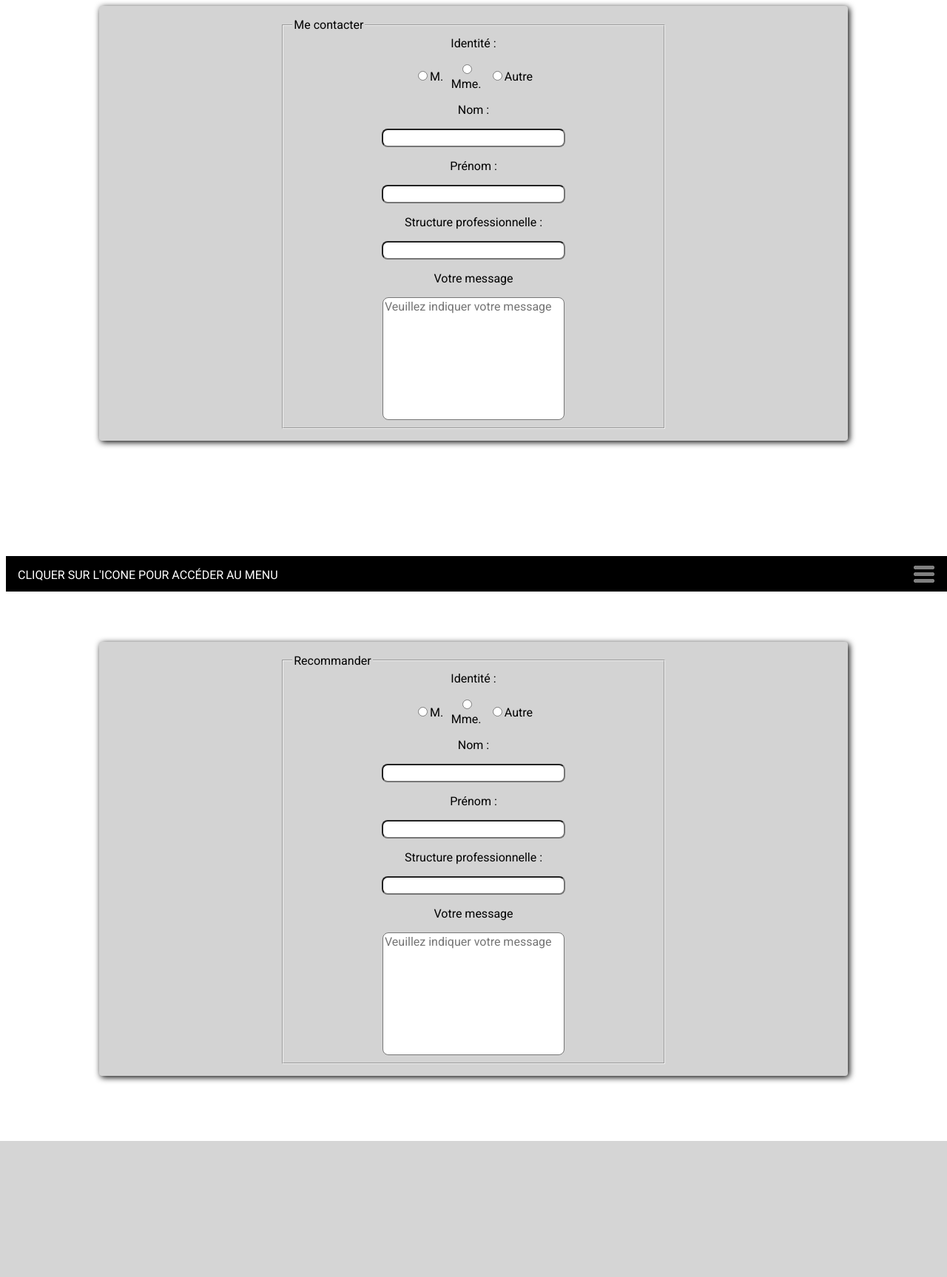
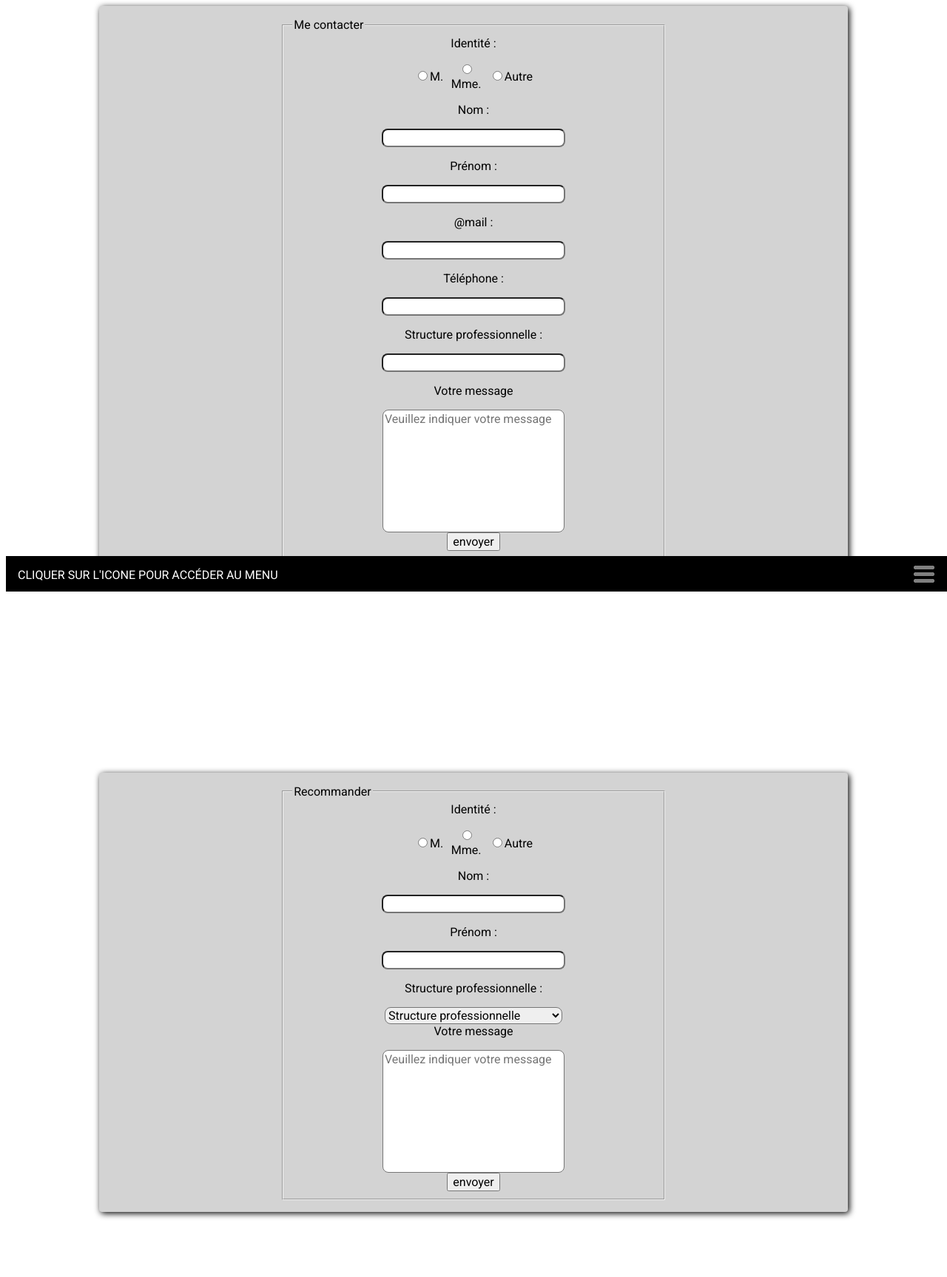
Before and after one commit to tdeniaud/portfolio_Theo_DENIAUD, a PHP site: page /contact.html in a window 1280 px wide. Shown: the whole page at 74% size. Before the commit the page ends 1543 px from the top, so only its background shows below. Run offline with PHP 8.4, Linux system fonts and the light colour scheme.

Commit message:
stop work formulaire

```diff
--- a/contact.html
+++ b/contact.html
@@ -52,20 +52,30 @@
 
                                 <label>Nom :</label>
 
-                                <label><input name="nom" type="text" maxlength="25" title="votre nom"></label>
+                                <label><input name="nom" type="text" maxlength="25" title="votre nom" required></label>
 
                                 <label>Prénom :</label>
 
-                                <label><input name="nom" type="text" maxlength="25"></label>
+                                <label><input name="nom" type="text" maxlength="25" required></label>
+
+                                <label>@mail :</label>
+
+                                <label><input name="mail" type="email" required></label>
+
+                                <label>Téléphone :</label>
+
+                                <label><input name="tel" type="tel" ></label>
 
                                 <label>Structure professionnelle :</label>
 
-                                <label><input name="Entreprise" type="text"></label>
+                                <label><input name="Entreprise" type="text" required></label>
 
 
                                 <label>Votre message</label>
 
-                                <textarea name="msg" class="champs" placeholder="Veuillez indiquer votre message"></textarea>
+                                <textarea name="msg" class="champs" placeholder="Veuillez indiquer votre message" required></textarea>
+
+                                <input type="submit" value="envoyer" />
 
                             </div>
 
@@ -110,20 +120,30 @@
 
                                     <label>Nom :</label>
 
-                                    <label><input name="nom" type="text" maxlength="25" title="votre nom"></label>
+                                    <label><input name="nom" type="text" maxlength="25" title="votre nom" required></label>
 
                                     <label>Prénom :</label>
 
-                                    <label><input name="nom" type="text" maxlength="25"></label>
+                                    <label><input name="nom" type="text" maxlength="25" required></label>
 
                                     <label>Structure professionnelle :</label>
 
-                                    <label><input name="Entreprise" type="text"></label>
+                                    <select name="employeur" >
+
+                                        <option value="none">Structure professionnelle</option>
+
+                                        <option value="CHU">CHU</option>
+
+                                        <option value="mairie">Mairie Orvault</option>
+
+                                    </select>
 
 
                                     <label>Votre message</label>
 
-                                    <textarea name="msg" class="champs" placeholder="Veuillez indiquer votre message"></textarea>
+                                    <textarea name="msg" class="champs" placeholder="Veuillez indiquer votre message" required></textarea>
+
+                                    <input type="submit" value="envoyer" />
 
                                 </div>
 
--- a/text/style.css
+++ b/text/style.css
@@ -400,7 +400,7 @@ fieldset .flex-column {
   align-items: center;
 }
 
-input[type="text"], .champs {
+input[type="text"], input[type="email"], input[type="tel"], .champs, select {
   border-radius: 0.5em;
   width: 15em;
 }
```
